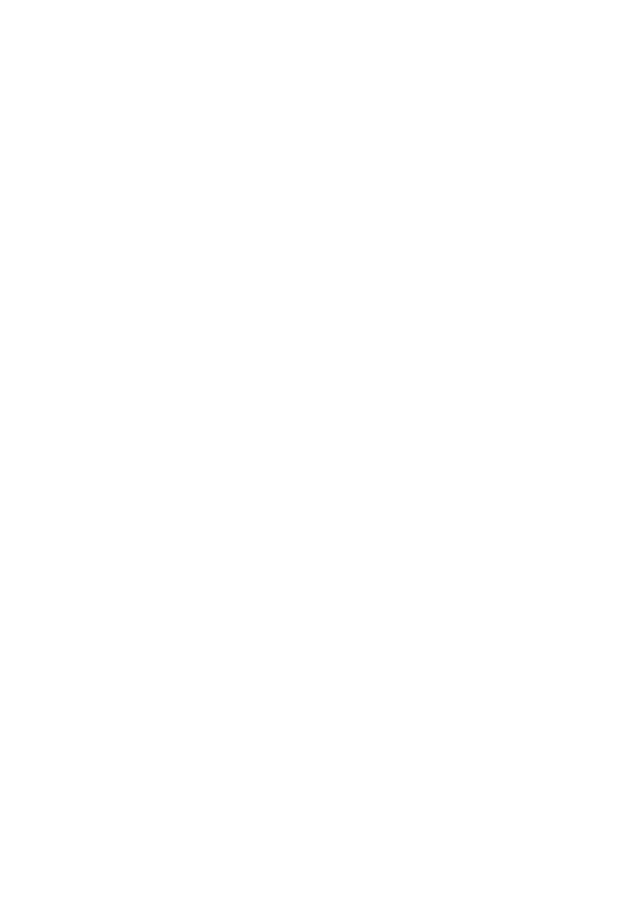
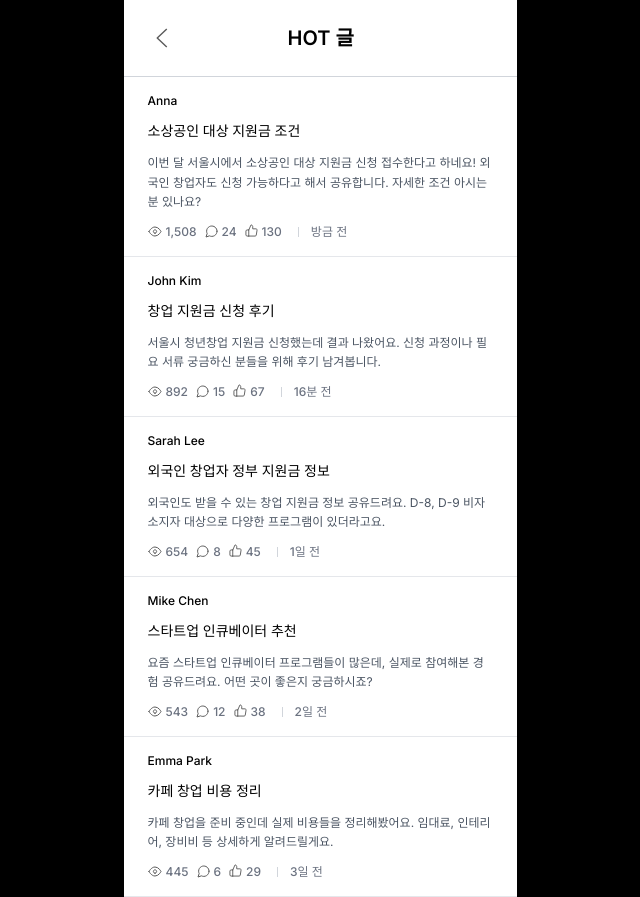
Before and after one commit to BeJunseok/CrossBiz-FE, a React (Vite) app: page /community/hotpost in a window 1280 px wide. Before the commit this address had no page. Shown: the whole page, without its empty margins (320-960 px from the left). Before the commit the page ends 800 px from the top, so only its background shows below. Built offline with nearby package versions, Linux system fonts and the light colour scheme.

Commit message:
feat: HOT글 페이지 구현

```diff
--- a/src/App.jsx
+++ b/src/App.jsx
@@ -6,12 +6,13 @@
 import CommunityPage from '@/pages/Community/CommunityPage';
 import SearchPage from '@/pages/community/SearchPage';
 import PostDetailPage from '@/pages/community/PostDetailPgae';
-import RegisterPage from './pages/register/RegisterPage';
-import PersonalInfoPage from './pages/register/PersonalInfoPage';
-import VisaInfoPage from './pages/register/VisaInfoPage';
-import Tax from './pages/Tax';
-import RecommendPage from './pages/RecommendPage';
-import NewSchedulePage from './pages/NewSchedulePage';
+import RegisterPage from '@/pages/register/RegisterPage';
+import PersonalInfoPage from '@/pages/register/PersonalInfoPage';
+import VisaInfoPage from '@/pages/register/VisaInfoPage';
+import Tax from '@/pages/Tax';
+import RecommendPage from '@/pages/RecommendPage';
+import NewSchedulePage from '@/pages/NewSchedulePage';
+import HotPostsPage from '@/pages/community/HotPostsPage';
 
 function App() {
   return (
@@ -25,14 +26,14 @@
         <Route path="/register/visa-info" element={<VisaInfoPage />} />
         <Route path="/community/search" element={<SearchPage />} />
         <Route path="/community/post/:id" element={<PostDetailPage />} />
-        <Route path='/recommend' element={<RecommendPage />} />
-        <Route path='/schedule/new' element={<NewSchedulePage />} />
-
+        <Route path="/community/hotpost" element={<HotPostsPage />} />
+        <Route path="/recommend" element={<RecommendPage />} />
+        <Route path="/schedule/new" element={<NewSchedulePage />} />
 
         {/* Navbar가 있는 페이지 */}
         <Route element={<LayoutWithNavbar />}>
           <Route path="/community" element={<CommunityPage />} />
-          <Route path='/tax' element={<Tax />} />
+          <Route path="/tax" element={<Tax />} />
         </Route>
       </Route>
     </Routes>
--- /dev/null
+++ b/src/components/Community/HotPost/HotPostHeader.jsx
@@ -0,0 +1,23 @@
+import { useNavigate } from 'react-router-dom';
+import ChevronLeft from '@/assets/svg/community/ChevronLeft.svg?react';
+
+const HotPostsHeader = () => {
+  const nav = useNavigate();
+
+  const handleBack = () => {
+    nav(-1);
+  };
+
+  return (
+    <div className="bg-white border-b border-gray-300">
+      <div className="flex items-center gap-28 px-6 py-6">
+        <button onClick={handleBack} className="p-1">
+          <ChevronLeft className="text-gray-600 w-5 h-5" />
+        </button>
+        <h1 className="text-black text-xl font-semibold">HOT 글</h1>
+      </div>
+    </div>
+  );
+};
+
+export default HotPostsHeader;
--- /dev/null
+++ b/src/components/Community/HotPost/HotPostItem.jsx
@@ -0,0 +1,63 @@
+import { getTimeAgo } from '@/utils/dateUtils';
+import Views from '@/assets/svg/community/Views.svg?react';
+import Comments from '@/assets/svg/community/Comments.svg?react';
+import Likes from '@/assets/svg/community/Likes.svg?react';
+import { Link } from 'react-router-dom';
+
+const HotPostItem = ({ post }) => {
+  return (
+    <Link
+      to={`/community/post/${post.id}`}
+      className="bg-white border-b border-gray-200 relative w-full cursor-pointer hover:opacity-80 transition-opacity"
+    >
+      <div className="px-6 py-4">
+        <div className="flex flex-col gap-3">
+          {/* 작성자 */}
+          <div className="text-black text-xs font-medium">{post.author}</div>
+
+          {/* 제목 */}
+          <div className="text-black text-sm font-medium">{post.title}</div>
+
+          {/* 내용 */}
+          <div className="text-gray-600 text-xs leading-relaxed">
+            {post.content}
+          </div>
+
+          {/* 통계 */}
+          <div className="flex items-center gap-4">
+            <div className="flex items-center gap-2">
+              <div className="flex items-center gap-1">
+                <Views className="text-gray-500" />
+                <span className="text-gray-500 text-xs font-medium">
+                  {post.views.toLocaleString()}
+                </span>
+              </div>
+              <div className="flex items-center gap-1">
+                <Comments className="text-gray-500" />
+                <span className="text-gray-500 text-xs font-medium">
+                  {post.comments}
+                </span>
+              </div>
+              <div className="flex items-center gap-1">
+                <Likes className="text-gray-500 pb-0.5" />
+                <span className="text-gray-500 text-xs font-medium">
+                  {post.likes}
+                </span>
+              </div>
+            </div>
+
+            {/* 구분선과 날짜 */}
+            <div className="flex items-center gap-3">
+              <div className="w-px h-2.5 bg-gray-300"></div>
+              <span className="text-gray-500 text-xs font-medium">
+                {getTimeAgo(post.date)}
+              </span>
+            </div>
+          </div>
+        </div>
+      </div>
+    </Link>
+  );
+};
+
+export default HotPostItem;
--- /dev/null
+++ b/src/components/Community/HotPost/HotPostList.jsx
@@ -0,0 +1,15 @@
+import HotPostItem from './HotPostItem';
+
+const HotPostsList = ({ posts, maxItems = 5 }) => {
+  const displayPosts = posts.slice(0, maxItems);
+
+  return (
+    <div className="flex flex-col">
+      {displayPosts.map((post) => (
+        <HotPostItem key={post.id} post={post} />
+      ))}
+    </div>
+  );
+};
+
+export default HotPostsList;
--- a/src/components/Community/HotpostItem.jsx
+++ b/src/components/Community/HotpostItem.jsx
@@ -1,6 +1,7 @@
 import Views from '@/assets/svg/community/Views.svg?react';
 import Comments from '@/assets/svg/community/Comments.svg?react';
 import Likes from '@/assets/svg/community/Likes.svg?react';
+import { Link } from 'react-router-dom';
 
 const Stat = ({ icon, value, width = 'w-8' }) => (
   <div className="flex items-center justify-end gap-1.5 text-[10px] text-gray-500">
@@ -13,7 +14,10 @@
 
 const HotPostItem = ({ post }) => {
   return (
-    <div className="p-3 border-b border-gray-100 last:border-b-0">
+    <Link
+      to={`/community/post/${post.id}`}
+      className="block p-3 border-b border-gray-100 last:border-b-0"
+    >
       <div className="flex items-center">
         <p className="flex-1 truncate pr-4 text-xs text-gray-600">
           {post.title}
@@ -22,10 +26,14 @@
         <div className="flex gap-x-1">
           <Stat icon={<Views />} value={post.stats.views} width="w-7" />
           <Stat icon={<Comments />} value={post.stats.comments} width="w-3" />
-          <Stat icon={<Likes className="mb-0.5"/>} value={post.stats.likes} width="w-3" />
+          <Stat
+            icon={<Likes className="mb-0.5" />}
+            value={post.stats.likes}
+            width="w-3"
+          />
         </div>
       </div>
-    </div>
+    </Link>
   );
 };
 
--- a/src/components/Community/HotpostsSection.jsx
+++ b/src/components/Community/HotpostsSection.jsx
@@ -1,3 +1,4 @@
+import { Link } from 'react-router-dom';
 import HotPostItem from './HotPostItem';
 import Fire from '@/assets/svg/community/Fire.svg?react';
 
@@ -11,7 +12,12 @@
           <Fire />
           <h3 className="text-base font-semibold text-black">HOT 글</h3>
         </div>
-        <span className="text-xs text-gray-400">더보기</span>
+        <Link
+          to={`/community/hotpost`}
+          className="text-xs text-gray-400 cursor-pointer"
+        >
+          더보기
+        </Link>
       </div>
 
       <div className="bg-white rounded-lg shadow-sm">
--- /dev/null
+++ b/src/hooks/useHotPost.js
@@ -0,0 +1,34 @@
+import { useState, useEffect } from 'react';
+
+export const useHotPosts = (initialPosts = []) => {
+  const [hotPosts, setHotPosts] = useState(initialPosts);
+  const [loading, setLoading] = useState(false);
+  const [error, setError] = useState(null);
+
+  const fetchHotPosts = async () => {
+    setLoading(true);
+    setError(null);
+
+    try {
+      await new Promise((resolve) => setTimeout(resolve, 500));
+      setHotPosts(initialPosts);
+    } catch (err) {
+      setError(err.message);
+    } finally {
+      setLoading(false);
+    }
+  };
+
+  useEffect(() => {
+    if (initialPosts.length === 0) {
+      fetchHotPosts();
+    }
+  }, []);
+
+  return {
+    hotPosts,
+    loading,
+    error,
+    refetch: fetchHotPosts,
+  };
+};
--- /dev/null
+++ b/src/mock/communityHotPost.json
@@ -0,0 +1,52 @@
+[
+  {
+    "id": 1,
+    "author": "Anna",
+    "title": "소상공인 대상 지원금 조건",
+    "content": "이번 달 서울시에서 소상공인 대상 지원금 신청 접수한다고 하네요! 외국인 창업자도 신청 가능하다고 해서 공유합니다. 자세한 조건 아시는 분 있나요?",
+    "views": 1508,
+    "comments": 24,
+    "likes": 130,
+    "date": "2025-08-18T10:00:00Z"
+  },
+  {
+    "id": 2,
+    "author": "John Kim",
+    "title": "창업 지원금 신청 후기",
+    "content": "서울시 청년창업 지원금 신청했는데 결과 나왔어요. 신청 과정이나 필요 서류 궁금하신 분들을 위해 후기 남겨봅니다.",
+    "views": 892,
+    "comments": 15,
+    "likes": 67,
+    "date": "2025-08-17T15:30:00Z"
+  },
+  {
+    "id": 3,
+    "author": "Sarah Lee",
+    "title": "외국인 창업자 정부 지원금 정보",
+    "content": "외국인도 받을 수 있는 창업 지원금 정보 공유드려요. D-8, D-9 비자 소지자 대상으로 다양한 프로그램이 있더라고요.",
+    "views": 654,
+    "comments": 8,
+    "likes": 45,
+    "date": "2025-08-16T09:15:00Z"
+  },
+  {
+    "id": 4,
+    "author": "Mike Chen",
+    "title": "스타트업 인큐베이터 추천",
+    "content": "요즘 스타트업 인큐베이터 프로그램들이 많은데, 실제로 참여해본 경험 공유드려요. 어떤 곳이 좋은지 궁금하시죠?",
+    "views": 543,
+    "comments": 12,
+    "likes": 38,
+    "date": "2025-08-15T14:20:00Z"
+  },
+  {
+    "id": 5,
+    "author": "Emma Park",
+    "title": "카페 창업 비용 정리",
+    "content": "카페 창업을 준비 중인데 실제 비용들을 정리해봤어요. 임대료, 인테리어, 장비비 등 상세하게 알려드릴게요.",
+    "views": 445,
+    "comments": 6,
+    "likes": 29,
+    "date": "2025-08-14T11:45:00Z"
+  }
+]
--- /dev/null
+++ b/src/pages/community/HotPostsPage.jsx
@@ -0,0 +1,33 @@
+import HotPostsHeader from '@/components/Community/HotPost/HotPostHeader';
+import HotPostsList from '@/components/Community/HotPost/HotPostList';
+import { useHotPosts } from '@/hooks/useHotPost';
+import mockHotPosts from '@/mock/communityHotPost.json';
+
+const HotPostsPage = () => {
+  const { hotPosts, loading, error } = useHotPosts(mockHotPosts);
+
+  if (loading) {
+    return (
+      <div className="min-h-screen w-full bg-gray-50 flex items-center justify-center">
+        <div className="text-gray-500">로딩 중...</div>
+      </div>
+    );
+  }
+
+  if (error) {
+    return (
+      <div className="min-h-screen w-full bg-gray-50 flex items-center justify-center">
+        <div className="text-red-500">오류가 발생했습니다: {error}</div>
+      </div>
+    );
+  }
+
+  return (
+    <div className="min-h-screen w-full bg-gray-50">
+      <HotPostsHeader />
+      <HotPostsList posts={hotPosts} maxItems={5} />
+    </div>
+  );
+};
+
+export default HotPostsPage;
```
